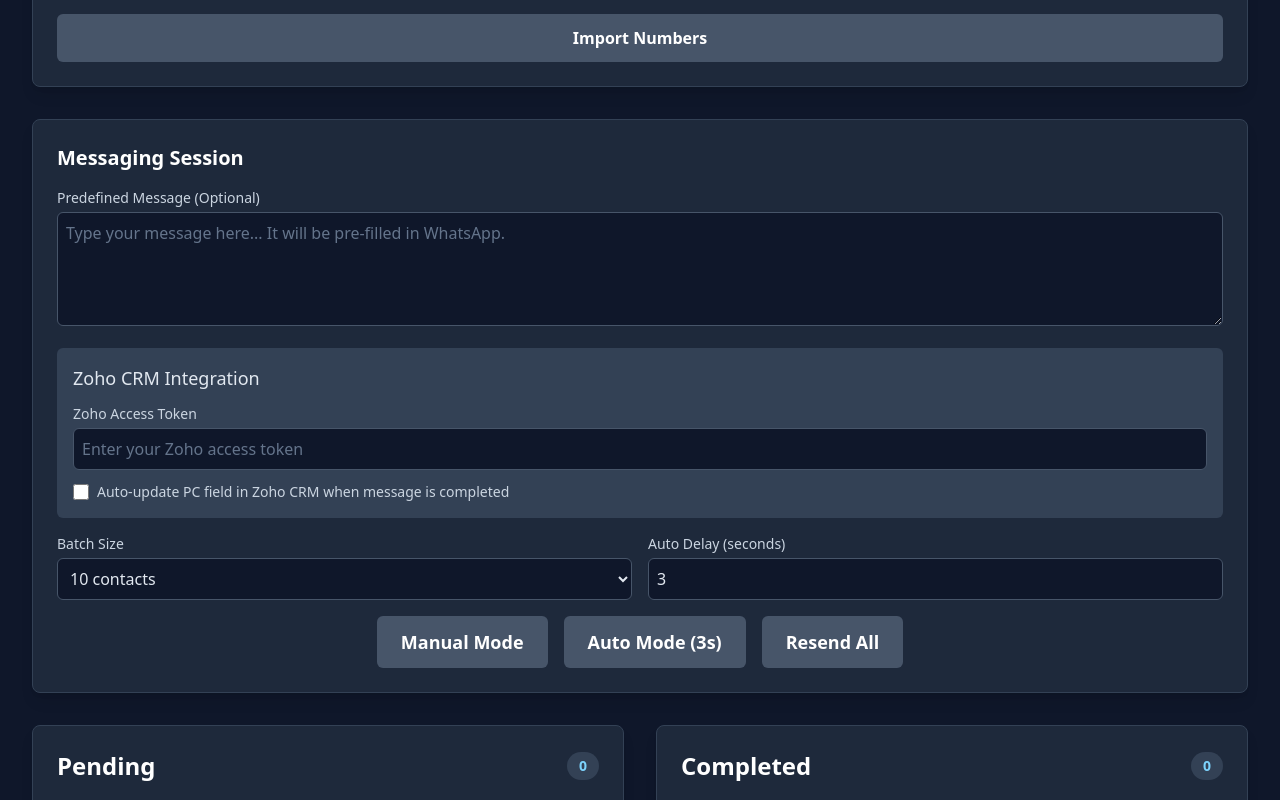
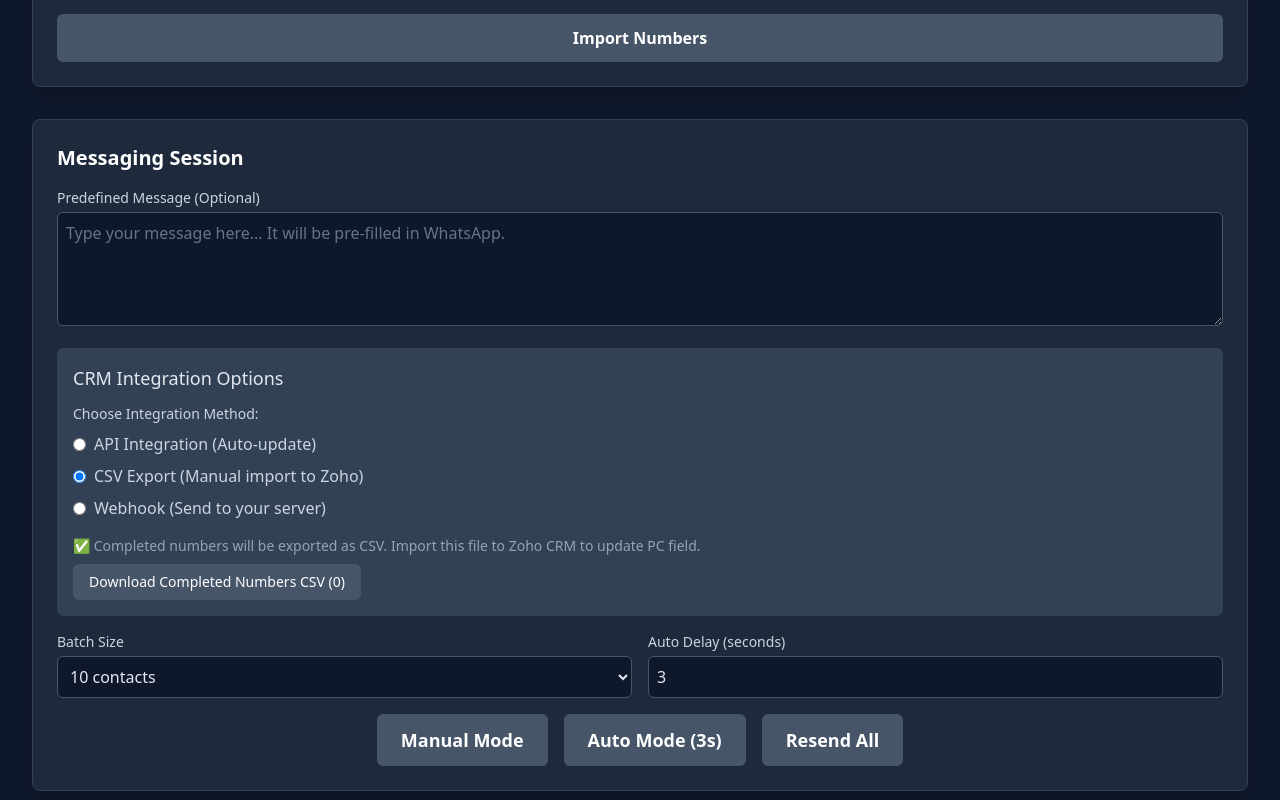
Before and after one commit to sagargosai3/Whatsapp-Bulk-Message-Send, a React (Vite) app: page / in a window 1280 px wide. Shown: the part 423-1223 px from the top of the page. Built offline with nearby package versions, Linux system fonts and the light colour scheme.

Commit message:
adding zoho crm integration

```diff
--- a/App.tsx
+++ b/App.tsx
@@ -3,6 +3,7 @@ import NumberImporter from './components/NumberImporter';
 import NumberList from './components/NumberList';
 import SessionManager from './components/SessionManager';
 import { ZohoIntegration } from './utils/zohoIntegration';
+import { exportForZohoImport } from './utils/csvExport';
 
 const App: React.FC = () => {
   const [pendingNumbers, setPendingNumbers] = useState<string[]>([]);
@@ -61,6 +62,10 @@ const App: React.FC = () => {
   const resendToCompleted = useCallback(() => {
     setPendingNumbers(prev => [...prev, ...completedNumbers]);
     setCompletedNumbers([]);
+  }, [completedNumbers]);
+
+  const handleExportCSV = useCallback(() => {
+    exportForZohoImport(completedNumbers);
   }, [completedNumbers]);
 
   // Manual click handler
@@ -127,6 +132,7 @@ const App: React.FC = () => {
                 onNext={handleProcessNextNumber}
                 onStop={handleStopSession}
                 onResend={resendToCompleted}
+                onExportCSV={handleExportCSV}
                 batchSize={batchSize}
                 setBatchSize={setBatchSize}
                 currentBatch={currentBatch}
--- a/components/SessionManager.tsx
+++ b/components/SessionManager.tsx
@@ -8,6 +8,7 @@ interface SessionManagerProps {
   onNext: () => void;
   onStop: () => void;
   onResend: () => void;
+  onExportCSV: () => void;
   batchSize: number;
   setBatchSize: (size: number) => void;
   currentBatch: number;
@@ -30,6 +31,7 @@ const SessionManager: React.FC<SessionManagerProps> = ({
   onNext,
   onStop,
   onResend,
+  onExportCSV,
   batchSize,
   setBatchSize,
   currentBatch,
@@ -95,10 +97,63 @@ const SessionManager: React.FC<SessionManagerProps> = ({
         />
       </div>
 
-      {/* Zoho CRM Integration */}
+      {/* CRM Integration Methods */}
       <div className="mb-4 p-4 bg-slate-700 rounded-md">
-        <h3 className="text-lg font-medium text-slate-200 mb-3">Zoho CRM Integration</h3>
-        <div>
+        <h3 className="text-lg font-medium text-slate-200 mb-3">CRM Integration Options</h3>
+
+        {/* Method Selection */}
+        <div className="mb-4">
+          <label className="block text-sm font-medium text-slate-300 mb-2">Choose Integration Method:</label>
+          <div className="space-y-2">
+            <label className="flex items-center">
+              <input
+                type="radio"
+                name="crmMethod"
+                value="api"
+                className="mr-2"
+                onChange={() => {
+                  document.getElementById('api-method')?.classList.remove('hidden');
+                  document.getElementById('csv-method')?.classList.add('hidden');
+                  document.getElementById('webhook-method')?.classList.add('hidden');
+                }}
+              />
+              <span className="text-slate-300">API Integration (Auto-update)</span>
+            </label>
+            <label className="flex items-center">
+              <input
+                type="radio"
+                name="crmMethod"
+                value="csv"
+                className="mr-2"
+                defaultChecked
+                onChange={() => {
+                  document.getElementById('api-method')?.classList.add('hidden');
+                  document.getElementById('csv-method')?.classList.remove('hidden');
+                  document.getElementById('webhook-method')?.classList.add('hidden');
+                }}
+              />
+              <span className="text-slate-300">CSV Export (Manual import to Zoho)</span>
+            </label>
+            <label className="flex items-center">
+              <input
+                type="radio"
+                name="crmMethod"
+                value="webhook"
+                className="mr-2"
+                onChange={() => {
+                  document.getElementById('api-method')?.classList.add('hidden');
+                  document.getElementById('csv-method')?.classList.add('hidden');
+                  document.getElementById('webhook-method')?.classList.remove('hidden');
+                }}
+              />
+              <span className="text-slate-300">Webhook (Send to your server)</span>
+            </label>
+          </div>
+        </div>
+
+        {/* API Method */}
+        <div id="api-method" className="hidden">
+          <div className="mb-3">
             <label htmlFor="zoho-token" className="block text-sm font-medium text-slate-300 mb-1">
               Zoho Access Token
             </label>
@@ -111,17 +166,53 @@ const SessionManager: React.FC<SessionManagerProps> = ({
               className="w-full bg-slate-900 border border-slate-600 rounded-md p-2 text-slate-200 placeholder-slate-500 focus:ring-2 focus:ring-sky-500 focus:border-sky-500 transition duration-200"
             />
           </div>
-        <div className="mt-3 flex items-center">
+          <div className="flex items-center">
             <input
-            id="enable-zoho"
+              id="enable-zoho-api"
               type="checkbox"
               checked={zohoEnabled}
               onChange={(e) => setZohoEnabled(e.target.checked)}
               className="h-4 w-4 text-sky-600 focus:ring-sky-500 border-slate-600 rounded bg-slate-900"
             />
-          <label htmlFor="enable-zoho" className="ml-2 text-sm text-slate-300">
-            Auto-update PC field in Zoho CRM when message is completed
+            <label htmlFor="enable-zoho-api" className="ml-2 text-sm text-slate-300">
+              Enable auto-update PC field in Zoho CRM
             </label>
+          </div>
+          <p className="text-xs text-slate-400 mt-2">
+            ✅ Real-time updates • ⚡ Automatic • 🔒 Secure
+          </p>
+        </div>
+
+        {/* CSV Method */}
+        <div id="csv-method">
+          <p className="text-sm text-slate-400 mb-2">
+            ✅ Completed numbers will be exported as CSV. Import this file to Zoho CRM to update PC field.
+          </p>
+          <button
+            onClick={onExportCSV}
+            disabled={completedCount === 0}
+            className="bg-green-600 text-white px-4 py-2 rounded-md hover:bg-green-700 disabled:bg-slate-600 disabled:cursor-not-allowed text-sm"
+          >
+            Download Completed Numbers CSV ({completedCount})
+          </button>
+        </div>
+
+        {/* Webhook Method */}
+        <div id="webhook-method" className="hidden">
+          <div className="mb-3">
+            <label htmlFor="webhook-url" className="block text-sm font-medium text-slate-300 mb-1">
+              Webhook URL
+            </label>
+            <input
+              id="webhook-url"
+              type="url"
+              placeholder="https://your-server.com/webhook"
+              className="w-full bg-slate-900 border border-slate-600 rounded-md p-2 text-slate-200 placeholder-slate-500 focus:ring-2 focus:ring-sky-500 focus:border-sky-500 transition duration-200"
+            />
+          </div>
+          <p className="text-xs text-slate-400">
+            Sends POST request with completed phone numbers to your server.
+          </p>
         </div>
       </div>
 
--- /dev/null
+++ b/utils/csvExport.ts
@@ -0,0 +1,54 @@
+export function exportCompletedNumbersCSV(completedNumbers: string[]): void {
+  if (completedNumbers.length === 0) {
+    alert('No completed numbers to export');
+    return;
+  }
+
+  // Create CSV content
+  const csvContent = [
+    'Phone Number,PC Status,Date Completed',
+    ...completedNumbers.map(number =>
+      `${number},Yes,${new Date().toISOString().split('T')[0]}`
+    )
+  ].join('\n');
+
+  // Create and download file
+  const blob = new Blob([csvContent], { type: 'text/csv;charset=utf-8;' });
+  const link = document.createElement('a');
+
+  if (link.download !== undefined) {
+    const url = URL.createObjectURL(blob);
+    link.setAttribute('href', url);
+    link.setAttribute('download', `completed_contacts_${new Date().toISOString().split('T')[0]}.csv`);
+    link.style.visibility = 'hidden';
+    document.body.appendChild(link);
+    link.click();
+    document.body.removeChild(link);
+  }
+}
+
+export function exportForZohoImport(completedNumbers: string[]): void {
+  if (completedNumbers.length === 0) {
+    alert('No completed numbers to export');
+    return;
+  }
+
+  // Zoho CRM import format
+  const csvContent = [
+    'Mobile,PC',
+    ...completedNumbers.map(number => `${number},Yes`)
+  ].join('\n');
+
+  const blob = new Blob([csvContent], { type: 'text/csv;charset=utf-8;' });
+  const link = document.createElement('a');
+
+  if (link.download !== undefined) {
+    const url = URL.createObjectURL(blob);
+    link.setAttribute('href', url);
+    link.setAttribute('download', `zoho_import_${new Date().toISOString().split('T')[0]}.csv`);
+    link.style.visibility = 'hidden';
+    document.body.appendChild(link);
+    link.click();
+    document.body.removeChild(link);
+  }
+}
```
Also changed, not shown: utils/zohoIntegration.ts (+32 -25 lines). Lines whose indentation alone changed are shown as unchanged.
